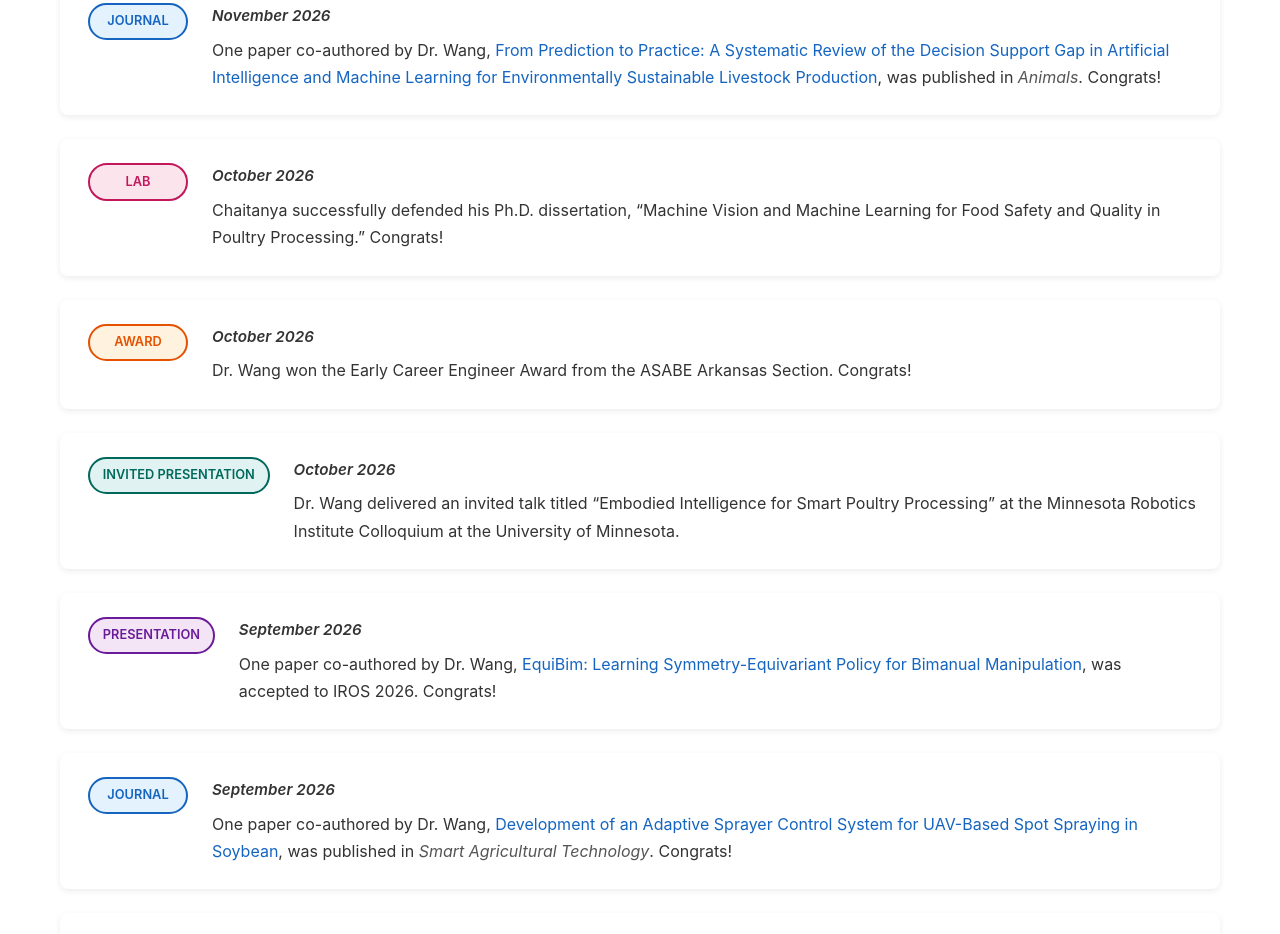
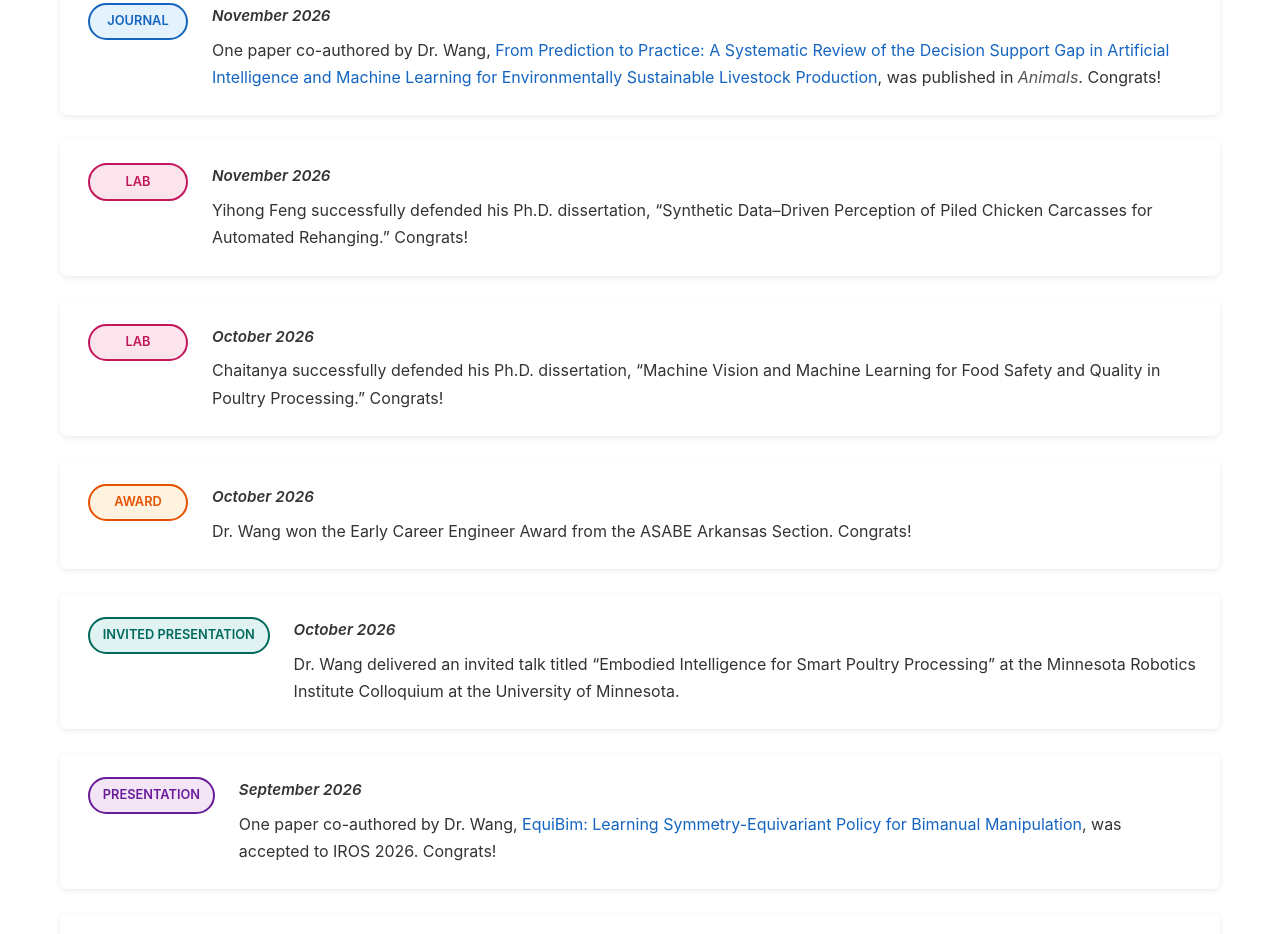
Before and after one commit to DW-bioag/safelab, a plain HTML site: page news.html in a window 1280 px wide. Shown: the part 789-1723 px from the top of the page. Drawn offline with Linux system fonts and the light colour scheme.

Commit message:
Update news.html

```diff
--- a/news.html
+++ b/news.html
@@ -53,6 +53,14 @@
                 <div class="news-content">
                     <p class="news-date">November 2026</p>
                     <p>One paper co-authored by Dr. Wang, <a href="https://www.mdpi.com/2076-2615/16/21/3502" target="_blank">From Prediction to Practice: A Systematic Review of the Decision Support Gap in Artificial Intelligence and Machine Learning for Environmentally Sustainable Livestock Production</a>, was published in <em>Animals</em>. Congrats!</p>
+                </div>
+            </div>
+
+            <div class="news-card">
+                <span class="news-badge lab">Lab</span>
+                <div class="news-content">
+                    <p class="news-date">November 2026</p>
+                    <p>Yihong Feng successfully defended his Ph.D. dissertation, “Synthetic Data–Driven Perception of Piled Chicken Carcasses for Automated Rehanging.” Congrats!</p>
                 </div>
             </div>
 
```
